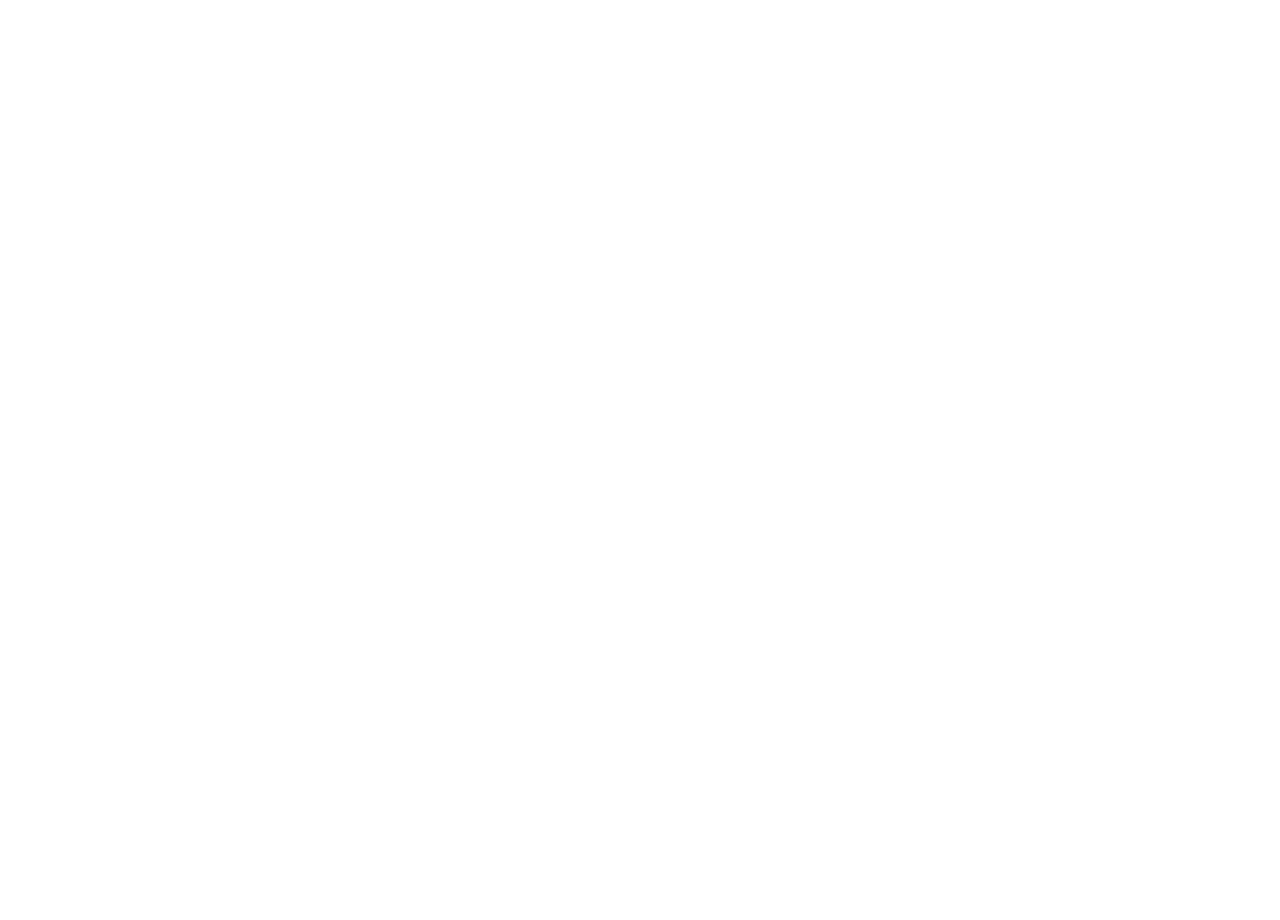
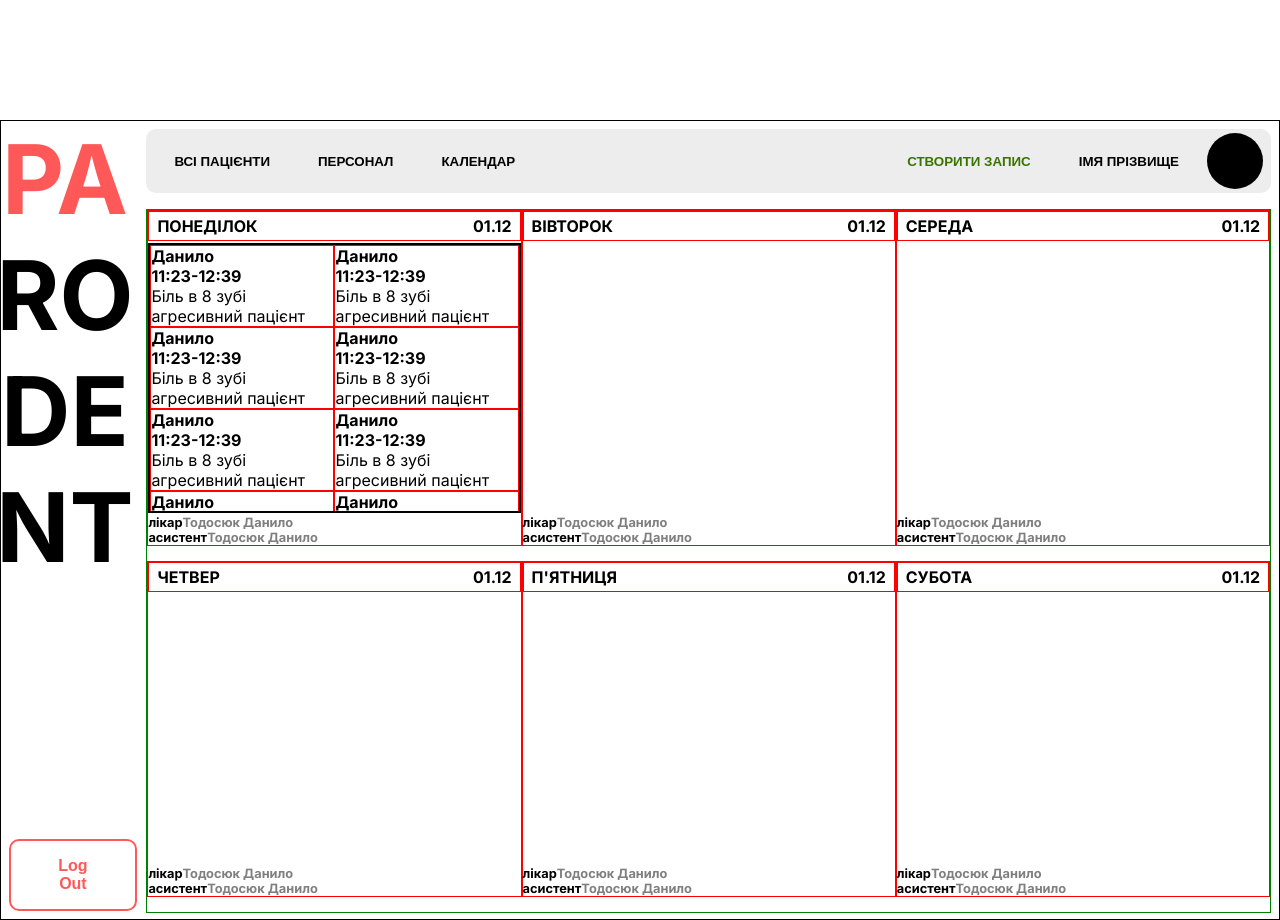
Before and after one commit to Parodent1/ParodentFront, a React (Vite) app: page /appointments in a window 1280 px wide. Shown: the part 1480-2400 px from the top of the page. Before the commit the page ends 1600 px from the top, so only its background shows below. Built offline with nearby package versions, Linux system fonts and the light colour scheme.

Commit message:
added weekly schedule page

```diff
--- a/src/App.jsx
+++ b/src/App.jsx
@@ -1,5 +1,7 @@
 import SignUp from "./pages/signUp/SignUp"
 import SignIn from "./pages/signIn/SignIn"
+
+import WeeklySchedule from "./pages/weeklySchedule/WeeklySchedule"
 import './app.css'
 
 function App() {
@@ -8,6 +10,7 @@
     <div className="appBody">
       <SignIn/>
       <SignUp/>
+      <WeeklySchedule/>
     </div>
   )
 }
--- /dev/null
+++ b/src/components/appointments/Appointment.jsx
@@ -0,0 +1,15 @@
+import React from 'react'
+import './appointment.css'
+
+function Apointment() {
+  return (
+    <div className='appointmentBody'>
+        <h1 className="clientName">Данило</h1>
+        <h1 className="appointmentTime">11:23-12:39</h1>
+        <p className="complaints">Біль в 8 зубі</p>
+        <p className="coment">агресивний пацієнт</p>
+    </div>
+  )
+}
+
+export default Apointment
--- /dev/null
+++ b/src/components/appointments/appointment.css
@@ -0,0 +1,12 @@
+.appointmentBody{
+    border: 1px solid red;
+    width: 100%;
+    height: fit-content;
+    box-sizing: border-box;
+}
+.clientName{
+    font-size: 1em;
+}
+.appointmentTime{
+    font-size: 1em;
+}
--- a/src/components/logoContent/LogoContent.jsx
+++ b/src/components/logoContent/LogoContent.jsx
@@ -0,0 +1,15 @@
+import React from 'react'
+import './logoContent.css'
+
+function LogoContent() {
+  return (
+    <div className='LogoContentBody'>
+      <h1 className='logoContentText mainContentLetter'>pa</h1>
+      <h1 className='logoContentText'>ro</h1>
+      <h1 className='logoContentText'>de</h1>
+      <h1 className='logoContentText'>nt</h1>
+    </div>
+  )
+}
+
+export default LogoContent
--- a/src/components/logoContent/logoContent.css
+++ b/src/components/logoContent/logoContent.css
@@ -0,0 +1,24 @@
+@import url("https://fonts.googleapis.com/css2?family=Inter:ital,opsz,wght@0,14..32,100..900;1,14..32,100..900&display=swap");
+.LogoContentBody {
+  height: fit-content;
+  display: flex;
+  flex-direction: column;
+  justify-content: space-between;
+  position: absolute;
+  top: 0;
+  left: 0;
+  width: 10%;
+  font-size: 3em;
+}
+.logoContentText {
+  text-transform: uppercase;
+  height: fit-content;
+  font-size: 2em;
+  font-family: "Inter", sans-serif;
+  display: flex;
+  justify-content: center;
+  color: #000000;
+}
+.mainContentLetter {
+  color: #ff5858;
+}
--- /dev/null
+++ b/src/components/navBar/NavBar.jsx
@@ -0,0 +1,21 @@
+import React from 'react'
+import './navBar.css'
+
+function NavBar() {
+  return (
+    <div className='navbarBody'>
+        <div className="navLBtn">
+            <button className="navBtn">всі пацієнти</button>
+            <button className="navBtn">персонал</button>
+            <button className="navBtn">календар</button>
+        </div>
+        <div className="navRBtn">
+            <button className="navBtn greenBtn">створити запис</button>
+            <button className="navBtn">імя прізвище</button>
+            <div className="profileLogo"></div>
+        </div>
+    </div>
+  )
+}
+
+export default NavBar
--- /dev/null
+++ b/src/components/navBar/navBar.css
@@ -0,0 +1,44 @@
+@import url('https://fonts.googleapis.com/css2?family=Inter:ital,opsz,wght@0,14..32,100..900;1,14..32,100..900&display=swap');
+.navbarBody{
+    display: flex;
+    height: 8vh;
+    width: 88%;
+    position: absolute;
+    top: 0;
+    right: 0;
+    border-radius: 10px;
+    margin: .5em;
+    padding: 0 .5em;
+    background-color: #ededed;
+    font-family: "Inter", sans-serif;
+}
+.greenBtn{
+    color: #3A7300;
+}
+.navBtn{
+    padding: 1em 1.5em;
+    border: none;
+    background-color: transparent;
+    cursor: pointer;
+    font-weight: 800;
+    text-transform: uppercase;
+}
+.navLBtn{
+    width: 50%;
+    display: flex;
+    align-items: center;
+    gap: 0.5em;
+}
+.navRBtn{
+    width: 50%;
+    display: flex;
+    justify-content: end;
+    align-items: center;
+    gap: 0.5em;
+}
+.profileLogo{
+    height: 3.5em;
+    width: 3.5em;
+    border-radius: 50%;
+    background-color: black;
+}
--- a/src/pages/weeklySchedule/WeeklySchedule.jsx
+++ b/src/pages/weeklySchedule/WeeklySchedule.jsx
@@ -1,11 +1,92 @@
-import React from 'react'
+import React, { useState } from "react";
+import "./weeklySchedule.css";
+import LogoContent from "../../components/logoContent/LogoContent";
+import NavBar from "../../components/navBar/NavBar";
+import Appointment from "../../components/appointments/Appointment";
 
 function WeeklySchedule() {
   return (
-    <div className='weeklySchedule'>
-
+    <div className="weeklyScheduleBody">
+      <LogoContent />
+      <NavBar />
+      <div className="weeklyScheduleContent">
+        <div className="dailyBox monday">
+          <div className="scheduleDate">
+            <h1>понеділок</h1>
+            <h1>01.12</h1>
+          </div>
+          <div className="appointmentBox">
+          <Appointment/>
+          <Appointment/>
+          <Appointment/>
+          <Appointment/>
+          <Appointment/>
+          <Appointment/>
+          <Appointment/>
+          <Appointment/>
+          <Appointment/>
+          <Appointment/>
+          <Appointment/>
+          </div>
+          <div className="dayStuff">
+            <div><h1>лікар</h1><h1 className="dayStuffName">Тодосюк Данило</h1></div>
+            <div><h1>асистент</h1><h1 className="dayStuffName">Тодосюк Данило</h1></div>
+          </div>
+        </div>
+        <div className="dailyBox tuesday">
+        <div className="scheduleDate">
+            <h1>вівторок</h1>
+            <h1>01.12</h1>
+          </div>
+          <div className="dayStuff">
+            <div><h1>лікар</h1><h1 className="dayStuffName">Тодосюк Данило</h1></div>
+            <div><h1>асистент</h1><h1 className="dayStuffName">Тодосюк Данило</h1></div>
+          </div>
+        </div>
+        <div className="dailyBox wednesday">
+        <div className="scheduleDate">
+            <h1>середа</h1>
+            <h1>01.12</h1>
+          </div>
+          <div className="dayStuff">
+            <div><h1>лікар</h1><h1 className="dayStuffName">Тодосюк Данило</h1></div>
+            <div><h1>асистент</h1><h1 className="dayStuffName">Тодосюк Данило</h1></div>
+          </div>
+        </div>
+        <div className="dailyBox thursday">
+        <div className="scheduleDate">
+            <h1>четвер</h1>
+            <h1>01.12</h1>
+          </div>
+          <div className="dayStuff">
+            <div><h1>лікар</h1><h1 className="dayStuffName">Тодосюк Данило</h1></div>
+            <div><h1>асистент</h1><h1 className="dayStuffName">Тодосюк Данило</h1></div>
+          </div>
+        </div>
+        <div className="dailyBox friday">
+        <div className="scheduleDate">
+            <h1>п'ятниця</h1>
+            <h1>01.12</h1>
+          </div>
+          <div className="dayStuff">
+            <div><h1>лікар</h1><h1 className="dayStuffName">Тодосюк Данило</h1></div>
+            <div><h1>асистент</h1><h1 className="dayStuffName">Тодосюк Данило</h1></div>
+          </div>
+        </div>
+        <div className="dailyBox saturday">
+        <div className="scheduleDate">
+            <h1>субота</h1>
+            <h1>01.12</h1>
+          </div>
+          <div className="dayStuff">
+            <div><h1>лікар</h1><h1 className="dayStuffName">Тодосюк Данило</h1></div>
+            <div><h1>асистент</h1><h1 className="dayStuffName">Тодосюк Данило</h1></div>
+          </div>
+        </div>
+      </div>
+      <button className="logOutBtn">Log Out</button>
     </div>
-  )
+  );
 }
 
-export default WeeklySchedule
+export default WeeklySchedule;
--- a/src/pages/weeklySchedule/weeklySchedule.css
+++ b/src/pages/weeklySchedule/weeklySchedule.css
@@ -0,0 +1,78 @@
+@import url("https://fonts.googleapis.com/css2?family=Inter:ital,opsz,wght@0,14..32,100..900;1,14..32,100..900&display=swap");
+.weeklyScheduleBody {
+  border: 1px solid black;
+  height: 100vh;
+  position: relative;
+  padding-top: 10vh;
+
+  font-family: "Inter", sans-serif;
+}
+.weeklyScheduleContent {
+  border: 1px solid green;
+  height: 88vh;
+  width: 88%;
+  position: absolute;
+  right: 0;
+  margin: 0.5em;
+  display: grid;
+  grid-template-columns: repeat(3, 1fr);
+  grid-template-rows: repeat(2, 1fr);
+}
+.dailyBox {
+    height: 21em;
+  border: 1px solid red;
+  position: relative;
+  padding: 2em 0  2em 0;
+}
+.appointmentBox{
+    display: grid;
+    grid-template-columns: repeat(2, 1fr);
+    border: 2px solid black;
+    height: 100%;
+    overflow: scroll;
+}
+.monday{grid-area: 1 / 1 / 2 / 2;}
+.tuesday{grid-area: 1 / 2 / 2 / 3;}
+.wednesday{ grid-area: 1 / 3 / 2 / 4;}
+.thursday{grid-area: 2 / 1 / 3 / 2;}
+.friday{grid-area: 2 / 2 / 3 / 3;}
+.saturday{ grid-area: 2 / 3 / 3 / 4;}
+.scheduleDate {
+  display: flex;
+  justify-content: space-between;
+  border: 1px solid red;
+  padding: .5em 1em;
+  font-size: .5em;
+  text-transform: uppercase;
+  position: absolute;
+  top: 0;
+  width: 100%;
+}
+
+.dayStuff{
+  font-size: .4em;
+  position: absolute;
+  bottom: 0;
+}
+.dayStuff div{
+    display: flex;
+}
+.dayStuffName{
+  color: rgba(0, 0, 0, .5);
+}
+.logOutBtn {
+  border: 2px solid #ff5858;
+  color: #ff5858;
+  padding: 1em 2em;
+  font-weight: 600;
+  width: 10%;
+  margin: 0.5em;
+  font-size: 1em;
+  background: transparent;
+  border-radius: 10px;
+  cursor: pointer;
+  transition: all ease-in-out 0.1s;
+  position: absolute;
+  bottom: 0;
+  left: 0;
+}
```
